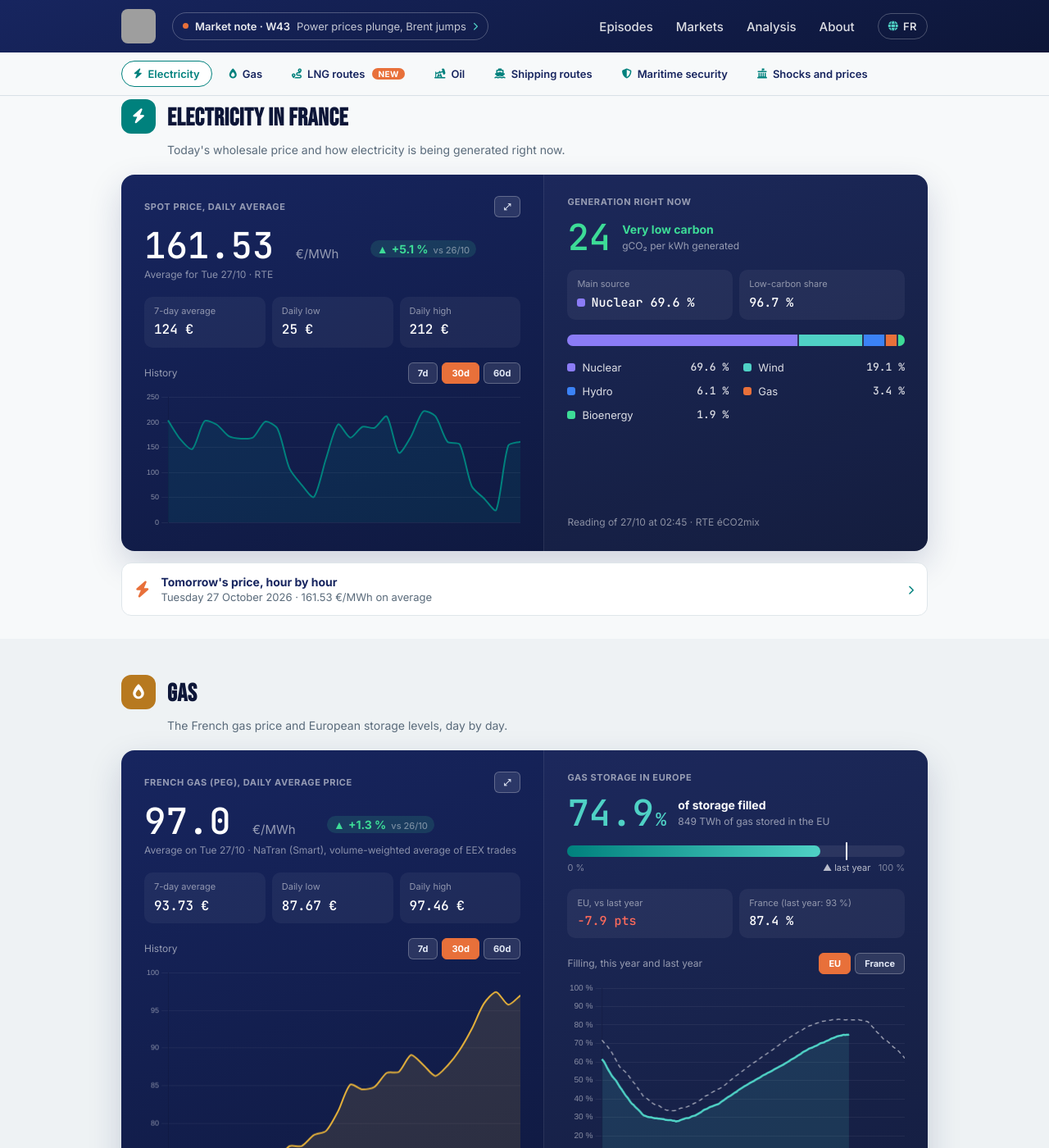
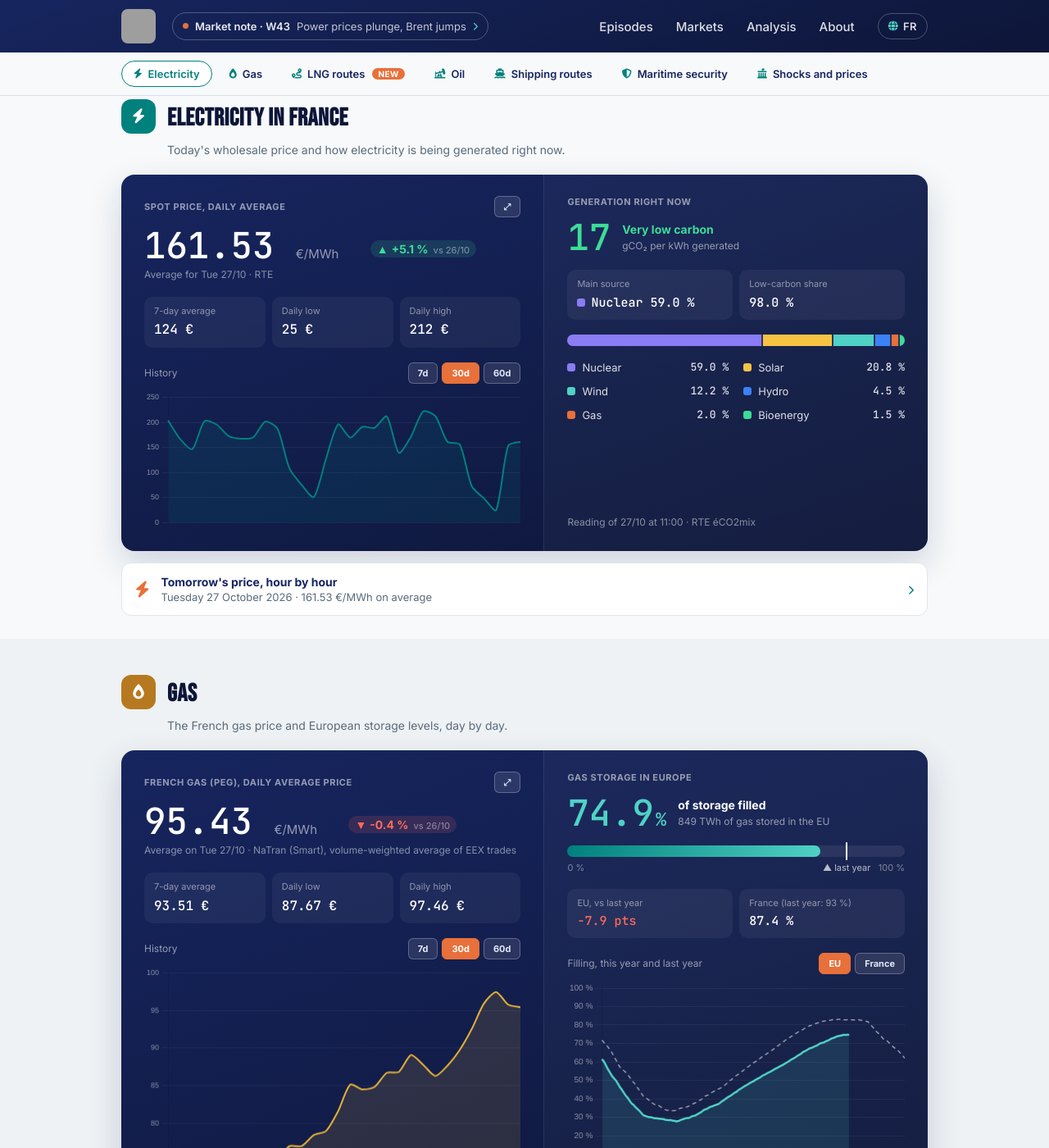
Before and after one commit to InsideEnergyMarkets/Inside-Energy-Markets, a Jekyll site: the page built from en/markets/index.html, in a window 1280 px wide and 1400 px high, scrolled down 383 px. Shown: the whole window at 82% size. Built offline with Jekyll 4.4.1, drawn with Linux system fonts in a browser that asks for light colours; some of the changed text lies outside the part shown; grey boxes are pictures that could not be loaded.

Commit message:
Mise à jour automatique des données marché

```diff
--- a/_data/fuel.json
+++ b/_data/fuel.json
@@ -1 +1 @@
-{"date":"2026-10-27","gazole":2.375,"e10":2.119,"stations":6533,"change_7d":{"since":"2026-10-20","gazole_cts":1.1,"e10_cts":-3.5},"history":{"2026-09-30":{"gazole":2.38,"e10":2.163},"2026-10-01":{"gazole":2.374,"e10":2.16},"2026-10-02":{"gazole":2.373,"e10":2.16},"2026-10-03":{"gazole":2.372,"e10":2.163},"2026-10-04":{"gazole":2.373,"e10":2.168},"2026-10-05":{"gazole":2.369,"e10":2.164},"2026-10-06":{"gazole":2.36,"e10":2.156},"2026-10-07":{"gazole":2.35,"e10":2.151},"2026-10-08":{"gazole":2.344,"e10":2.149},"2026-10-09":{"gazole":2.343,"e10":2.152},"2026-10-10":{"gazole":2.345,"e10":2.157},"2026-10-11":{"gazole":2.346,"e10":2.165},"2026-10-12":{"gazole":2.351,"e10":2.164},"2026-10-13":{"gazole":2.353,"e10":2.163},"2026-10-14":{"gazole":2.355,"e10":2.17},"2026-10-15":{"gazole":2.359,"e10":2.17},"2026-10-16":{"gazole":2.362,"e10":2.164},"2026-10-17":{"gazole":2.365,"e10":2.168},"2026-10-18":{"gazole":2.368,"e10":2.175},"2026-10-19":{"gazole":2.366,"e10":2.163},"2026-10-20":{"gazole":2.364,"e10":2.154},"2026-10-21":{"gazole":2.364,"e10":2.147},"2026-10-22":{"gazole":2.366,"e10":2.138},"2026-10-23":{"gazole":2.368,"e10":2.129},"2026-10-24":{"gazole":2.371,"e10":2.128},"2026-10-25":{"gazole":2.374,"e10":2.133},"2026-10-26":{"gazole":2.377,"e10":2.123},"2026-10-27":{"gazole":2.375,"e10":2.119}}}
+{"date":"2026-10-27","gazole":2.378,"e10":2.116,"stations":6853,"change_7d":{"since":"2026-10-20","gazole_cts":1.4,"e10_cts":-3.8},"history":{"2026-09-30":{"gazole":2.38,"e10":2.163},"2026-10-01":{"gazole":2.374,"e10":2.16},"2026-10-02":{"gazole":2.373,"e10":2.16},"2026-10-03":{"gazole":2.372,"e10":2.163},"2026-10-04":{"gazole":2.373,"e10":2.168},"2026-10-05":{"gazole":2.369,"e10":2.164},"2026-10-06":{"gazole":2.36,"e10":2.156},"2026-10-07":{"gazole":2.35,"e10":2.151},"2026-10-08":{"gazole":2.344,"e10":2.149},"2026-10-09":{"gazole":2.343,"e10":2.152},"2026-10-10":{"gazole":2.345,"e10":2.157},"2026-10-11":{"gazole":2.346,"e10":2.165},"2026-10-12":{"gazole":2.351,"e10":2.164},"2026-10-13":{"gazole":2.353,"e10":2.163},"2026-10-14":{"gazole":2.355,"e10":2.17},"2026-10-15":{"gazole":2.359,"e10":2.17},"2026-10-16":{"gazole":2.362,"e10":2.164},"2026-10-17":{"gazole":2.365,"e10":2.168},"2026-10-18":{"gazole":2.368,"e10":2.175},"2026-10-19":{"gazole":2.366,"e10":2.163},"2026-10-20":{"gazole":2.364,"e10":2.154},"2026-10-21":{"gazole":2.364,"e10":2.147},"2026-10-22":{"gazole":2.366,"e10":2.138},"2026-10-23":{"gazole":2.368,"e10":2.129},"2026-10-24":{"gazole":2.371,"e10":2.128},"2026-10-25":{"gazole":2.374,"e10":2.133},"2026-10-26":{"gazole":2.377,"e10":2.123},"2026-10-27":{"gazole":2.378,"e10":2.116}}}
--- a/_data/market.json
+++ b/_data/market.json
@@ -1,7 +1,7 @@
 {
-  "updated_at": "2026-10-27T03:20:39.508014Z",
+  "updated_at": "2026-10-27T11:26:18.055179Z",
   "brent": {
-    "price_usd": 114.55,
+    "price_usd": 114.59,
     "date": "2026-10-27",
     "unit": "USD/baril",
     "source": "OilPriceAPI",
@@ -12,7 +12,7 @@
     "change_pct": -0.5
   },
   "wti": {
-    "price_usd": 100.71,
+    "price_usd": 100.81,
     "date": "2026-10-27",
     "unit": "USD/baril",
     "source": "OilPriceAPI",
@@ -20,20 +20,20 @@
     "date_label_en": "Price on Tue 27/10"
   },
   "henry_hub": {
-    "price_usd_mmbtu": 2.59,
+    "price_usd_mmbtu": 2.56,
     "date": "2026-10-27",
     "unit": "USD/MMBtu",
     "source": "OilPriceAPI",
     "date_label": "Cours du mar. 27/10",
     "date_label_en": "Price on Tue 27/10",
-    "price_eur_mwh": 7.9,
+    "price_eur_mwh": 7.81,
     "usd_per_eur": 1.1188,
     "prev_value": 7.93,
     "prev_date": "2026-10-26",
-    "change_pct": -0.4
+    "change_pct": -1.5
   },
   "peg": {
-    "price_eur_mwh": 97.0,
+    "price_eur_mwh": 95.43,
     "date": "2026-10-27",
     "unit": "EUR/MWh",
     "source": "NaTran",
@@ -41,20 +41,21 @@
     "date_label_en": "Average on Tue 27/10",
     "prev_value": 95.78,
     "prev_date": "2026-10-26",
-    "change_pct": 1.3
+    "change_pct": -0.4
   },
   "mix_france": {
-    "date_heure": "2026-10-27T02:45:00+00:00",
+    "date_heure": "2026-10-27T11:00:00+00:00",
     "shares": {
-      "nucleaire": 69.6,
-      "eolien": 19.1,
-      "hydraulique": 6.1,
-      "gaz": 3.4,
-      "bioenergies": 1.9
+      "nucleaire": 59.0,
+      "solaire": 20.8,
+      "eolien": 12.2,
+      "hydraulique": 4.5,
+      "gaz": 2.0,
+      "bioenergies": 1.5
     },
     "top_source": "nucleaire",
-    "top_share": 69.6,
-    "co2_intensity": 24
+    "top_share": 59.0,
+    "co2_intensity": 17
   },
   "spot_price_france": {
     "price_eur_mwh": 161.53,
--- a/_data/market_history.json
+++ b/_data/market_history.json
@@ -889,21 +889,22 @@
   },
   {
     "date": "2026-10-27",
-    "brent_usd": 114.55,
+    "brent_usd": 114.59,
     "brent_source": "OilPriceAPI",
-    "henry_hub_usd_mmbtu": 2.59,
+    "henry_hub_usd_mmbtu": 2.56,
     "henry_hub_source": "OilPriceAPI",
-    "peg_eur_mwh": 97.0,
+    "peg_eur_mwh": 95.43,
     "peg_source": "NaTran",
     "spot_eur_mwh": 161.53,
     "spot_source": "RTE",
     "mix_shares": {
-      "nucleaire": 69.6,
-      "eolien": 19.1,
-      "hydraulique": 6.1,
-      "gaz": 3.4,
-      "bioenergies": 1.9
+      "nucleaire": 59.0,
+      "solaire": 20.8,
+      "eolien": 12.2,
+      "hydraulique": 4.5,
+      "gaz": 2.0,
+      "bioenergies": 1.5
     },
-    "henry_hub_eur_mwh": 7.9
+    "henry_hub_eur_mwh": 7.81
   }
 ]
--- a/_data/weekly_summary.json
+++ b/_data/weekly_summary.json
@@ -3,8 +3,8 @@
   "period_end": "2026-10-27",
   "brent": {
     "start_usd": 109.18,
-    "end_usd": 114.55,
-    "change_pct": 4.9
+    "end_usd": 114.59,
+    "change_pct": 5.0
   },
   "spot_price": {
     "avg_eur_mwh": 123.99,
@@ -13,8 +13,8 @@
     "days_count": 8
   },
   "mix": {
-    "nuclear_avg_share": 65.9,
-    "renewables_avg_share": 31.9,
+    "nuclear_avg_share": 64.5,
+    "renewables_avg_share": 33.4,
     "days_count": 8
   }
 }
```
Also changed, not shown: _data/day_ahead.json (+1 -1 lines).
